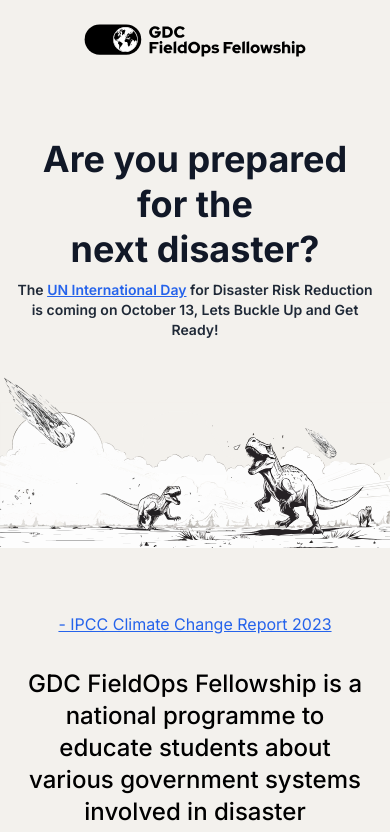
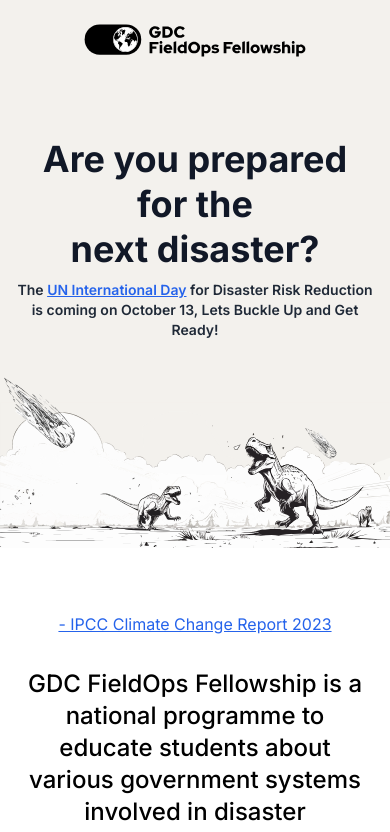
Before and after one commit to pupilfirst/csn-fieldops, a Next.js app: page / in a window 390 px wide. Shown: the top 832 px of the page. Built offline with nearby package versions, Linux system fonts and the light colour scheme.

Commit message:
Update hero banner background color

```diff
--- a/pages/index.js
+++ b/pages/index.js
@@ -75,8 +75,8 @@
           }}
         /> */}
       </Head>
-      <main className="mx-auto home--hero-bg">
-        <section className="home--hero-image relative overflow-hidden md:min-h-screen">
+      <main className="mx-auto">
+        <section className="home--hero-bg home--hero-image relative overflow-hidden md:min-h-screen">
           <header className="max-w-6xl mx-auto py-4 lg:py-8 px-4 xl:px-0 relative z-10">
             <div className="flex justify-center items-center">
               <img
--- a/styles/tailwind.css
+++ b/styles/tailwind.css
@@ -71,6 +71,7 @@
 
 @screen lg {
   .home--hero-image {
+      background-color: #f3f1ed;
       background-image: url(".././public/hero/Hero.svg");
       background-repeat: no-repeat;
       background-size: cover;
```
